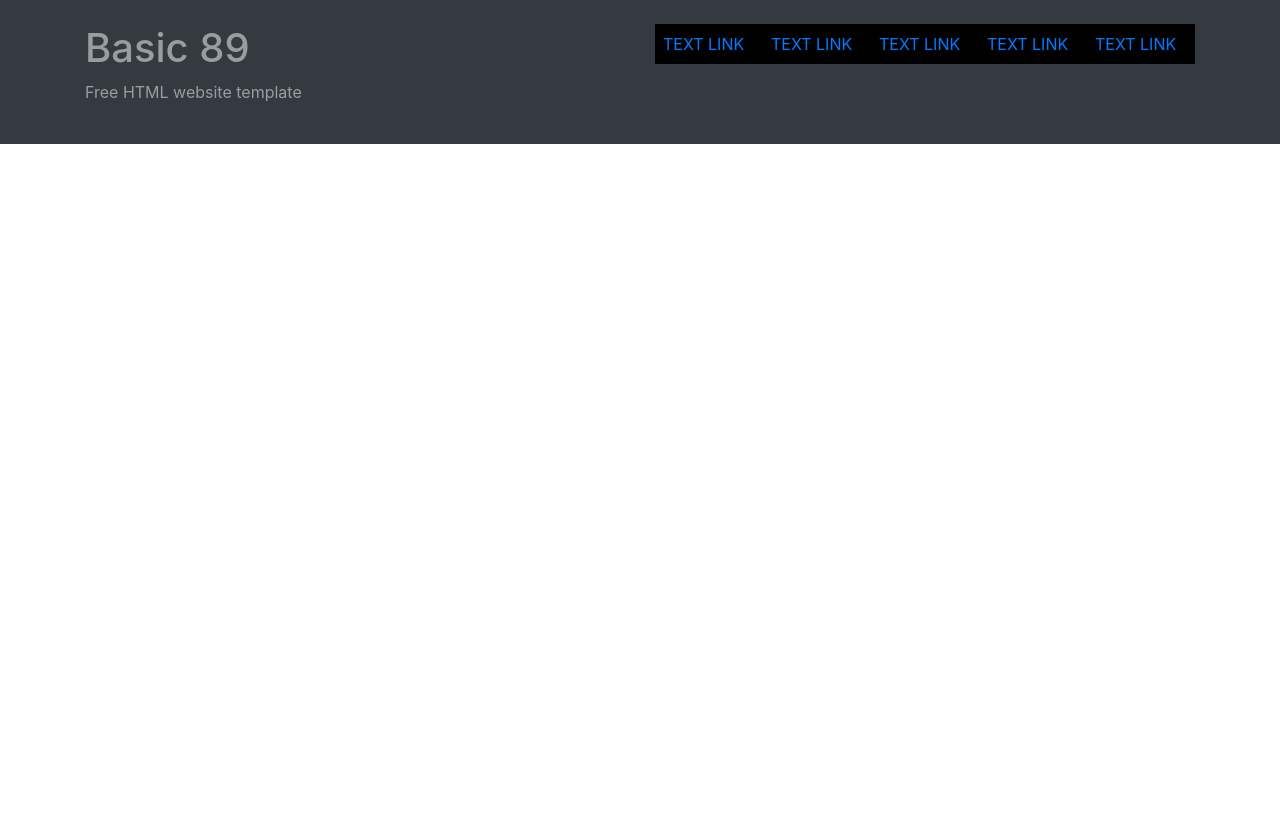
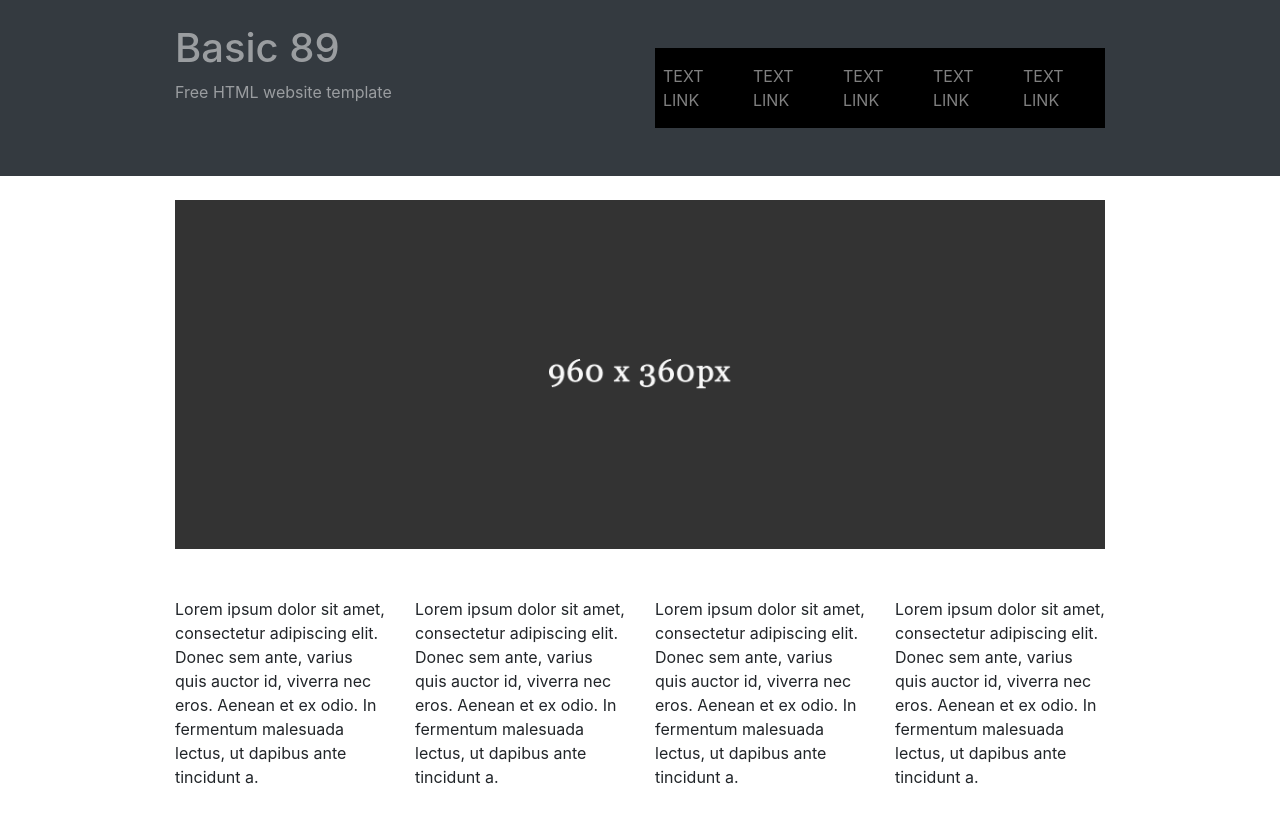
Before and after one commit to TomasCybas/FrontEndCourse19, a website: page homework12/homework12.html in a window 1280 px wide. Before the commit the page ends 800 px from the top, so only its background shows below. Drawn offline with nearby package versions, Linux system fonts and the light colour scheme.

Commit message:
homework12
pradeta homework 12

```diff
--- a/homework12/homework12.css
+++ b/homework12/homework12.css
@@ -1,9 +1,12 @@
 .bg-black {
     background: black;
 }
-.nav-item a {
-    color: rgba (255,255,255,.5)
+a{
+    color: rgba(255, 255, 255, .5);!important;
 }
 .w-20 {
     width: 20%
 }
+.container {
+    max-width: 960px;!important;
+}
--- a/homework12/homework12.html
+++ b/homework12/homework12.html
@@ -11,7 +11,6 @@
 </head>
 <body>
 <header class="container-fluid bg-dark">
-    <div class="container-fluid bg-dark;">
     <div class="container bg-dark">
         <div class="row">
             <div class="col-6 text-white-50 py-4">
@@ -19,8 +18,8 @@
                 <p>Free HTML website template</p>
 
             </div>
-                <div class="col-6 py-4">
-                    <div class="navbar-expand bg-black">
+            <div class="col-6 py-5">
+                <div class="navbar-expand bg-black py-2">
                     <ul class="navbar-nav">
                         <li class="nav-item w-20">
                             <a class="nav-link" href="#">TEXT LINK</a>
@@ -44,8 +43,35 @@
             </div>
         </div>
     </div>
+</header>
+<div class="container py-4">
+    <img src="img/960x360.gif" style="width:100%" alt="placeholder">
 </div>
-</header>
+<div class="container py-4">
+    <div class="row">
+        <div class="col-3">
+            <p> Lorem ipsum dolor sit amet, consectetur adipiscing elit. Donec sem ante, varius quis auctor id, viverra
+                nec eros. Aenean et ex odio. In fermentum malesuada lectus, ut dapibus ante tincidunt a.</p>
+        </div>
+        <div class="col-3">
+            <p> Lorem ipsum dolor sit amet, consectetur adipiscing elit. Donec sem ante, varius quis auctor id, viverra
+                nec eros. Aenean et ex odio. In fermentum malesuada lectus, ut dapibus ante tincidunt a.</p>
+
+        </div>
+        <div class="col-3">
+            <p> Lorem ipsum dolor sit amet, consectetur adipiscing elit. Donec sem ante, varius quis auctor id, viverra
+                nec eros. Aenean et ex odio. In fermentum malesuada lectus, ut dapibus ante tincidunt a.</p>
+
+        </div>
+        <div class="col-3">
+            <p> Lorem ipsum dolor sit amet, consectetur adipiscing elit. Donec sem ante, varius quis auctor id, viverra
+                nec eros. Aenean et ex odio. In fermentum malesuada lectus, ut dapibus ante tincidunt a.</p>
+
+        </div>
+    </div>
+
+
+</div>
 <!--Scripts-->
 <script src="https://code.jquery.com/jquery-3.3.1.slim.min.js"
         integrity="sha384-q8i/X+965DzO0rT7abK41JStQIAqVgRVzpbzo5smXKp4YfRvH+8abtTE1Pi6jizo"
```
Also changed, not shown: homework12/img/180x150.gif (added), homework12/img/290x180.gif (added), homework12/img/32x32.gif (added), homework12/img/960x360.gif (added). Lines whose indentation alone changed are shown as unchanged.
